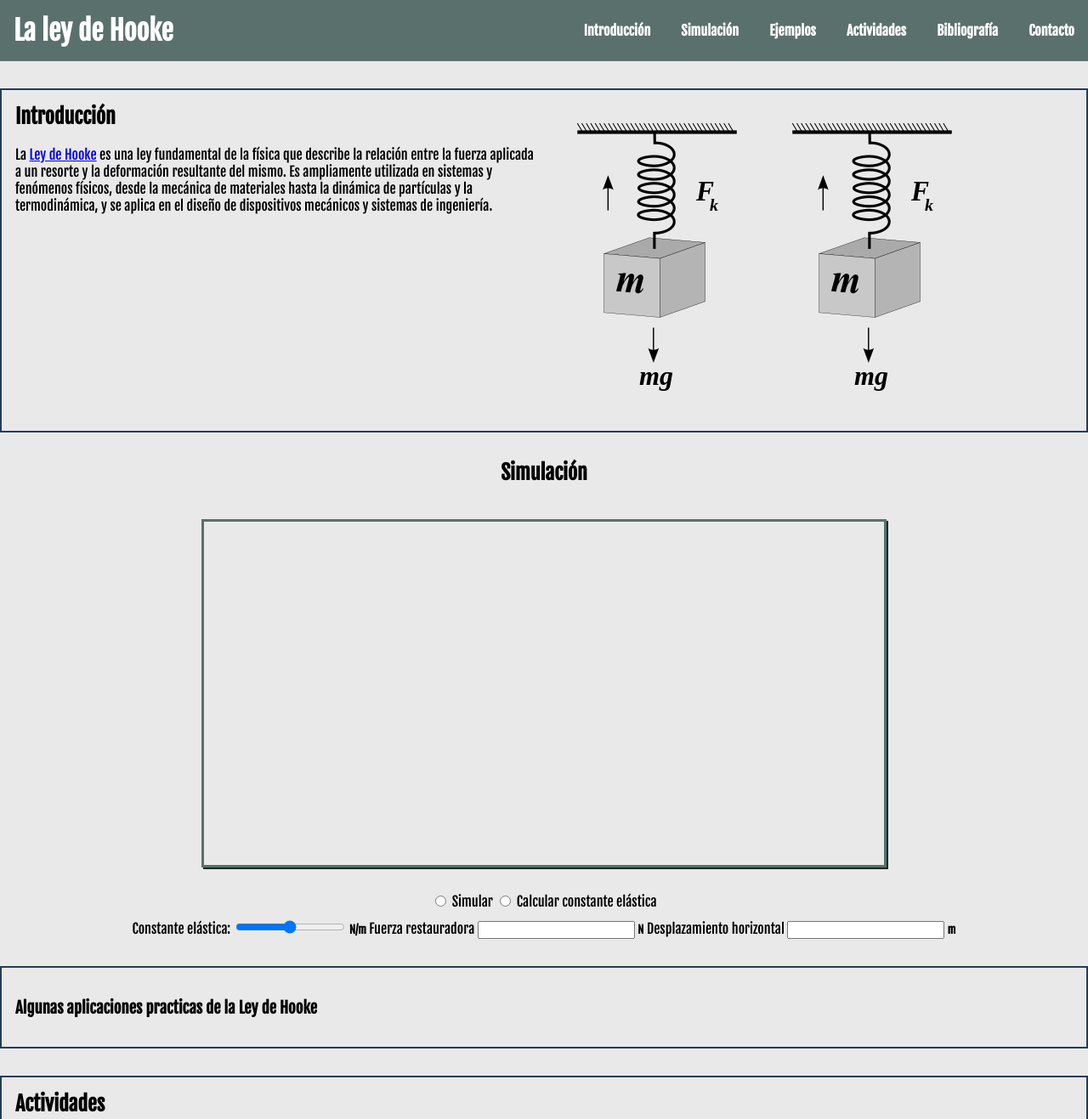
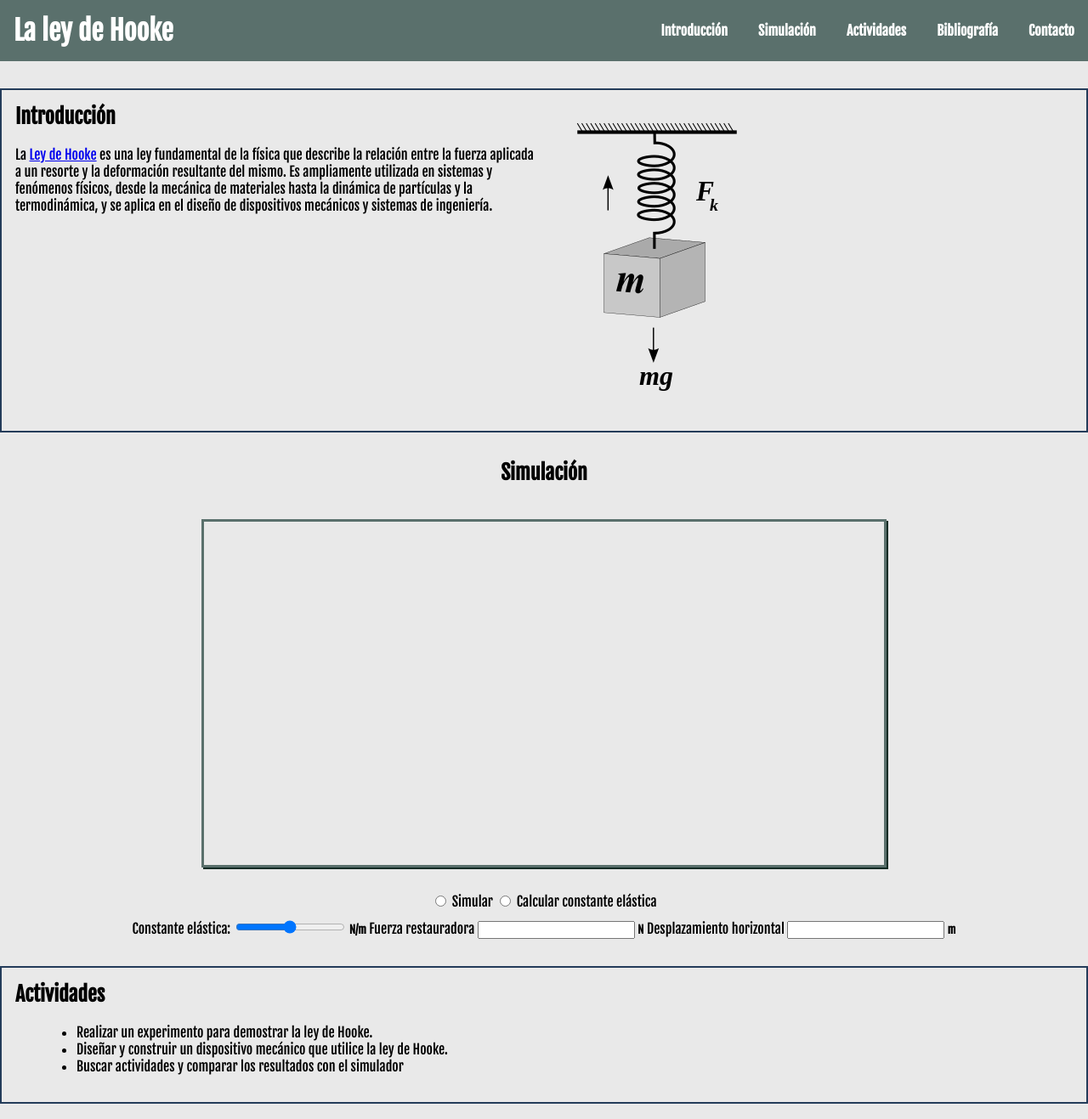
Before and after one commit to UCC-LabCompu2/proyecto2023-mateopappa, a plain HTML site: page index.html in a window 1280 px wide. Shown: the top 1317 px of the page at 85% size. Drawn offline with Linux system fonts and the light colour scheme.

Commit message:
cambios html

```diff
--- a/index.html
+++ b/index.html
@@ -22,7 +22,6 @@
     <ul>
       <li><a href="#introduccion">Introducción</a></li>
       <li><a href="#simulacion">Simulación</a></li>
-      <li><a href="#ejemplos">Ejemplos</a></li>
       <li><a href="#actividades">Actividades</a></li>
       <li><a href="#bibliografia">Bibliografía</a></li>
       <li><a href="#contacto">Contacto</a></li>
@@ -35,7 +34,6 @@
     <p>La <a href="https://es.wikipedia.org/wiki/Ley_de_elasticidad_de_Hooke" target="_blank" id="link1"> Ley de Hooke</a>  es una ley fundamental de la física que describe la relación entre la fuerza aplicada a un resorte y la deformación resultante del mismo. Es ampliamente utilizada en sistemas y fenómenos físicos, desde la mecánica de materiales hasta la dinámica de partículas y la termodinámica, y se aplica en el diseño de dispositivos mecánicos y sistemas de ingeniería.</p>
     <div class="imagenes">
       <img src="imagenes/leyhooke.png" alt="Esquema ley de hooke">
-      <img src="imagenes/leyhooke.png" alt="Imagen de ejemplo 2">
     </div>
   </section>
   <h2 class="titulos">Simulación</h2>
@@ -85,14 +83,7 @@
     </div>
   </div>
 
-  <section id="ejemplos">
-    <!-- aca van ejemplos de la aplicacion de la ley deh hooke-->
-    <div>
-      <h3> Algunas aplicaciones practicas de la Ley de Hooke</h3>
-      <p> <span> </span></p>
-    </div>
 
-  </section>
   <section id="actividades">
     <!-- seccion con actividades relacionadas con la ley de hooke -->
     <h2>Actividades</h2>
```
